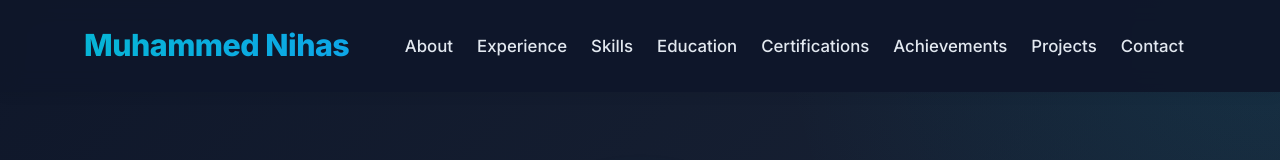
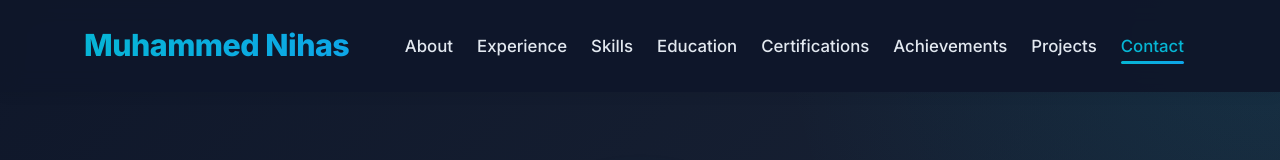
Before and after one commit to meriatjoseph/personal_portfolio, a React (Create React App) app: page / in a window 1280 px wide. Shown: the top 160 px of the page. Built offline with nearby package versions, Linux system fonts and the light colour scheme; no server answers.

Commit message:
feat(navigation): Implement dynamic scroll-aware highlighting

```diff
--- a/src/App.js
+++ b/src/App.js
@@ -14,13 +14,33 @@ import Footer from './components/Footer/Footer';
 
 function App() {
   const [isScrolled, setIsScrolled] = useState(false);
+  const [activeSection, setActiveSection] = useState('home');
 
   useEffect(() => {
+    const sections = document.querySelectorAll('section[id]');
+
     const handleScroll = () => {
-      setIsScrolled(window.scrollY > 50);
+      const scrollY = window.scrollY;
+      setIsScrolled(scrollY > 50);
+
+      let currentSectionId = 'home';
+      sections.forEach(section => {
+        const sectionTop = section.offsetTop - 150; // Adjust offset for navbar height
+        if (scrollY >= sectionTop) {
+          currentSectionId = section.id;
+        }
+      });
+
+      // A special check for the contact section at the very bottom
+      const contactSection = document.getElementById('contact');
+      if (contactSection && (window.innerHeight + scrollY) >= document.body.offsetHeight - 100) {
+        currentSectionId = 'contact';
+      }
+
+      setActiveSection(currentSectionId);
     };
 
-    window.addEventListener('scroll', handleScroll);
+    window.addEventListener('scroll', handleScroll, { passive: true });
     return () => window.removeEventListener('scroll', handleScroll);
   }, []);
 
@@ -37,7 +57,7 @@ function App() {
 
   return (
     <div className="App">
-      <Header onNavigate={handleScrollToSection} />
+      <Header onNavigate={handleScrollToSection} activeSection={activeSection} />
       <Hero onScrollToProjects={handleViewProjects} />
       <About />
       <Experience />
--- a/src/components/Header/Header.css
+++ b/src/components/Header/Header.css
@@ -80,8 +80,12 @@
   border-radius: 10px;
 }
 
-.nav-link:hover::after {
+.nav-link:hover::after, .nav-link.active::after {
   width: 100%;
+}
+
+.nav-link.active {
+  color: #06B6D4;
 }
 
 .nav-link:focus {
--- a/src/components/Header/Header.js
+++ b/src/components/Header/Header.js
@@ -1,7 +1,18 @@
 import React, { useState, useEffect } from 'react';
 import './Header.css';
 
-const Header = ({ onNavigate }) => {
+const navLinks = [
+  { id: 'about', title: 'About' },
+  { id: 'experience', title: 'Experience' },
+  { id: 'skills', title: 'Skills' },
+  { id: 'education', title: 'Education' },
+  { id: 'certifications', title: 'Certifications' },
+  { id: 'achievements', title: 'Achievements' },
+  { id: 'projects', title: 'Projects' },
+  { id: 'contact', title: 'Contact' },
+];
+
+const Header = ({ onNavigate, activeSection }) => {
   const [isMenuOpen, setIsMenuOpen] = useState(false);
   const [isScrolled, setIsScrolled] = useState(false);
 
@@ -27,34 +38,26 @@ const Header = ({ onNavigate }) => {
   return (
     <nav className={`navbar ${isScrolled ? 'scrolled' : ''}`}>
       <div className="container nav-container">
-        <a href="#home" className="nav-logo" onClick={(e) => handleNavigationClick('home', e)}>Muhammed Nihas</a>
+        <a
+          href="#home"
+          className={`nav-logo ${activeSection === 'home' ? 'active' : ''}`}
+          onClick={(e) => handleNavigationClick('home', e)}
+        >
+          Muhammed Nihas
+        </a>
 
         <ul className={`nav-menu ${isMenuOpen ? 'active' : ''}`}>
-          <li className="nav-item">
-            <a href="#about" className="nav-link" onClick={(e) => handleNavigationClick('about', e)}>About</a>
-          </li>
-          <li className="nav-item">
-            <a href="#experience" className="nav-link" onClick={(e) => handleNavigationClick('experience', e)}>Experience</a>
-          </li>
-          <li className="nav-item">
-            <a href="#skills" className="nav-link" onClick={(e) => handleNavigationClick('skills', e)}>Skills</a>
-          </li>
-          <li className="nav-item">
-            <a href="#education" className="nav-link" onClick={(e) => handleNavigationClick('education', e)}>Education</a>
-          </li>
-          <li className="nav-item">
-            <a href="#certifications" className="nav-link" onClick={(e) => handleNavigationClick('certifications', e)}>Certifications</a>
-          </li>
-          <li className="nav-item">
-            <a href="#achievements" className="nav-link" onClick={(e) => handleNavigationClick('achievements', e)}>Achievements</a>
-          </li>
-          <li className="nav-item">
-            <a href="#projects" className="nav-link" onClick={(e) => handleNavigationClick('projects', e)}>Projects</a>
-          </li>
-
-          <li className="nav-item">
-            <a href="#contact" className="nav-link" onClick={(e) => handleNavigationClick('contact', e)}>Contact</a>
-          </li>
+          {navLinks.map(link => (
+            <li className="nav-item" key={link.id}>
+              <a
+                href={`#${link.id}`}
+                className={`nav-link ${activeSection === link.id ? 'active' : ''}`}
+                onClick={(e) => handleNavigationClick(link.id, e)}
+              >
+                {link.title}
+              </a>
+            </li>
+          ))}
         </ul>
 
         <div className={`hamburger ${isMenuOpen ? 'active' : ''}`} onClick={toggleMobileMenu}>
```
